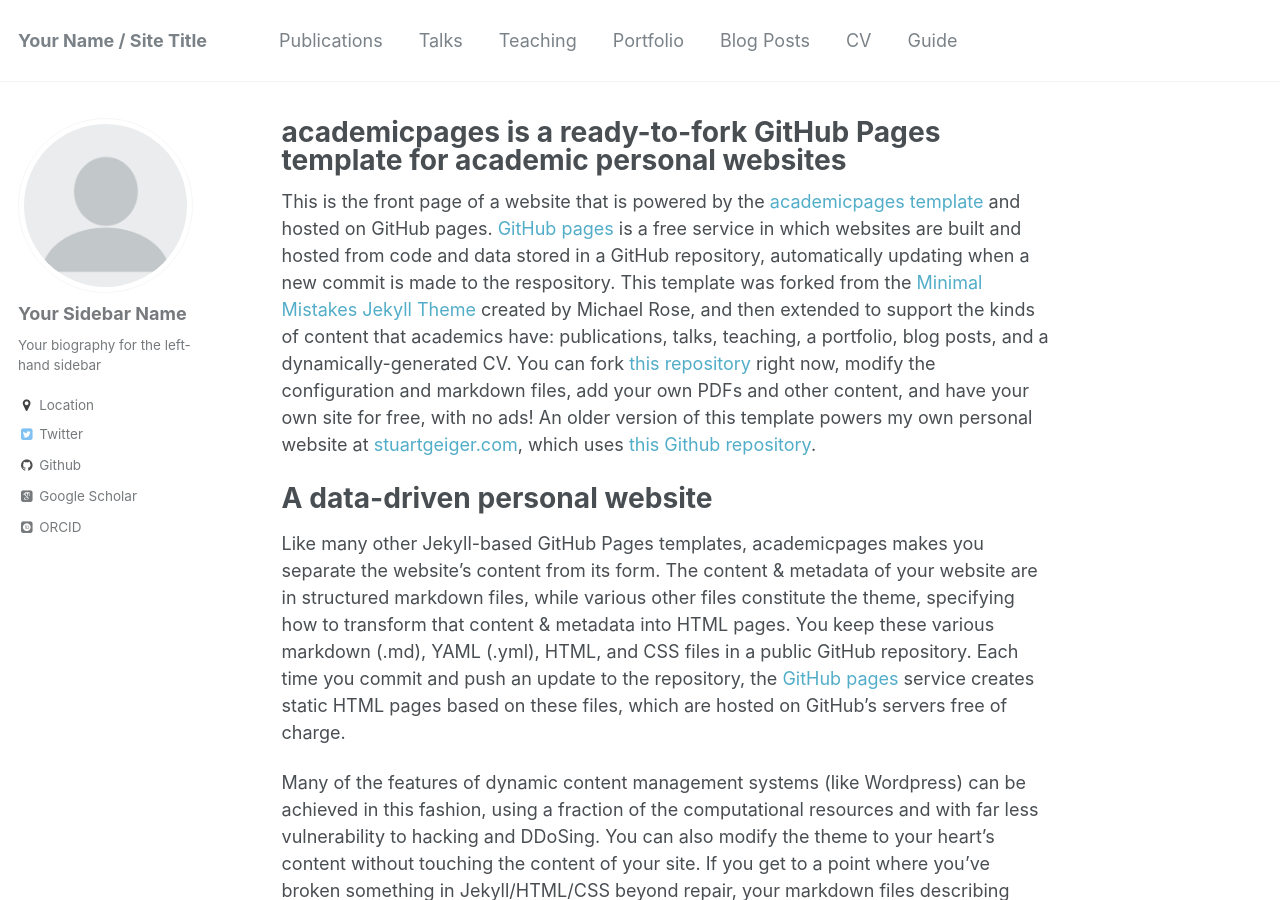
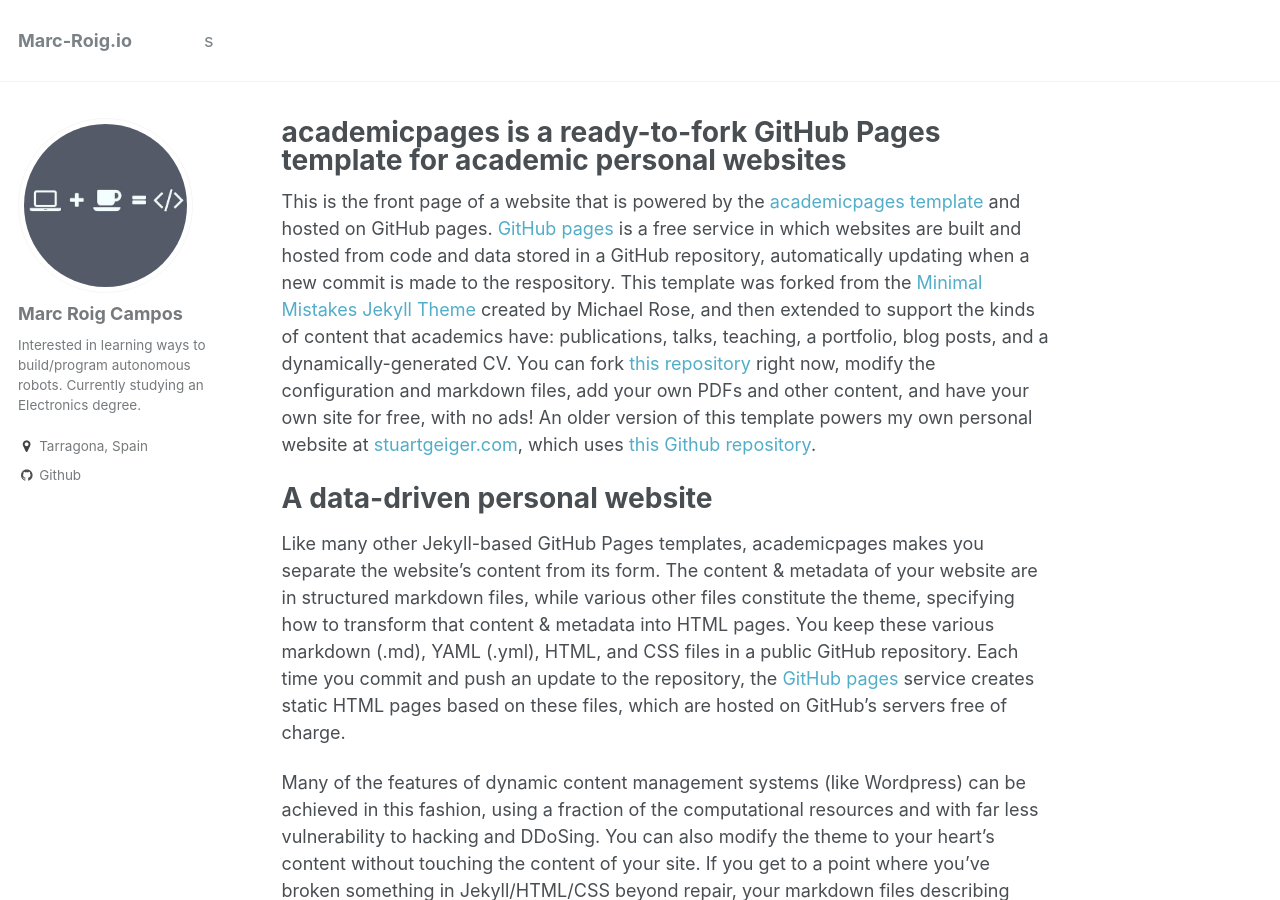
Before and after one commit to Marc-Roig/Marc-Roig.github.io, a Jekyll site: the page built from _pages/about.md, in a window 1280 px wide and 900 px high. Built offline with Jekyll 4.4.1, drawn with Linux system fonts in a browser that asks for light colours; some web fonts are replaced; some of the changed text lies outside the part shown.

```diff
--- a/_config.yml
+++ b/_config.yml
@@ -7,13 +7,13 @@
 
 # Site Settings
 locale                   : "en-US"
-title                    : "Your Name / Site Title"
+title                    : "Marc-Roig.io"
 title_separator          : "-"
-name                     : &name "Your Name"
-description              : &description "personal description"
-url                      : https://academicpages.github.io # the base hostname & protocol for your site e.g. "https://mmistakes.github.io"
+name                     : &name "Marc Roig Campos"
+description              : &description "Interested in learning ways to build/program autonomous robots. Currently studying an Electronics degree."
+url                      : http://marc-roig.github.io # the base hostname & protocol for your site e.g. "https://mmistakes.github.io"
 baseurl                  : "" # the subpath of your site, e.g. "/blog"
-repository               : "academicpages/academicpages.github.io"
+repository               : "https://github.com/Marc-Roig/Marc-Roig.github.io"
 teaser                   :  # filename of teaser fallback teaser image placed in /images/, .e.g. "500x300.png"
 breadcrumbs              : false # true, false (default)
 words_per_minute         : 160
@@ -78,12 +78,12 @@ analytics:
 
 # Site Author
 author:
-  name             : "Your Sidebar Name"
-  avatar           : "profile.png"
-  bio              : "Your biography for the left-hand sidebar"
-  location         : "Location"
+  name             : "Marc Roig Campos"
+  avatar           : "profile.jpg"
+  bio              : "Interested in learning ways to build/program autonomous robots. Currently studying an Electronics degree."
+  location         : "Tarragona, Spain"
   employer         :
-  googlescholar    : "http://yourfullgooglescholarurl.com"
+  googlescholar    : #"http://yourfullgooglescholarurl.com"
   email            :
   uri              :
   bitbucket        :
@@ -92,19 +92,19 @@ author:
   flickr           :
   facebook         :
   foursquare       :
-  github           : "academicpages"
+  github           : "Marc-Roig"
   google_plus      :
   keybase          :
   instagram        :
   lastfm           :
   linkedin         :
-  orcid            : "http://orcid.org/yourorcidurl"
+  orcid            :
   pinterest        :
   soundcloud       :
   stackoverflow    : # http://stackoverflow.com/users/123456/username
   steam            :
   tumblr           :
-  twitter          : "replacethistwitterhandle"
+  twitter          : #"replacethistwitterhandle"
   vine             :
   weibo            :
   xing             :
--- a/_data/navigation.yml
+++ b/_data/navigation.yml
@@ -1,22 +1,22 @@
 # main links links
 main:
-  - title: "Publications"
+  - title: "s"
     url: /publications/
 
-  - title: "Talks"
-    url: /talks/
+  # - title: "Talks"
+  #   url: /talks/
 
-  - title: "Teaching"
-    url: /teaching/
+  # - title: "Teaching"
+  #   url: /teaching/
 
-  - title: "Portfolio"
-    url: /portfolio/
+  # - title: "Portfolio"
+  #   url: /portfolio/
 
-  - title: "Blog Posts"
-    url: /year-archive/
+  # - title: "Blog Posts"
+  #   url: /year-archive/
 
-  - title: "CV"
-    url: /cv/
+  # - title: "CV"
+  #   url: /cv/
 
-  - title: "Guide"
-    url: /markdown/
+  # - title: "Guide"
+  #   url: /markdown/
```
Also changed, not shown: README.md (+2 -30 lines), images/profile.jpg (added).
